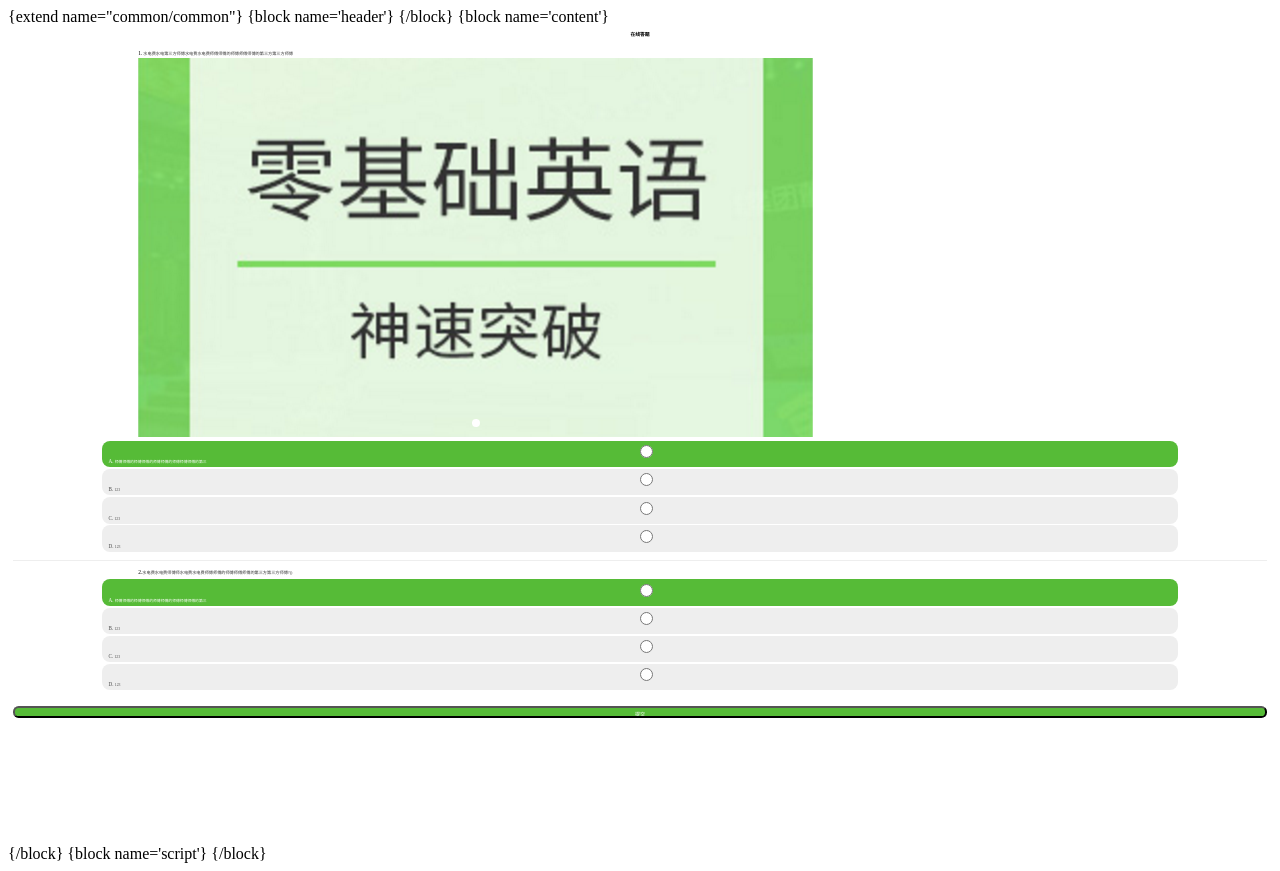
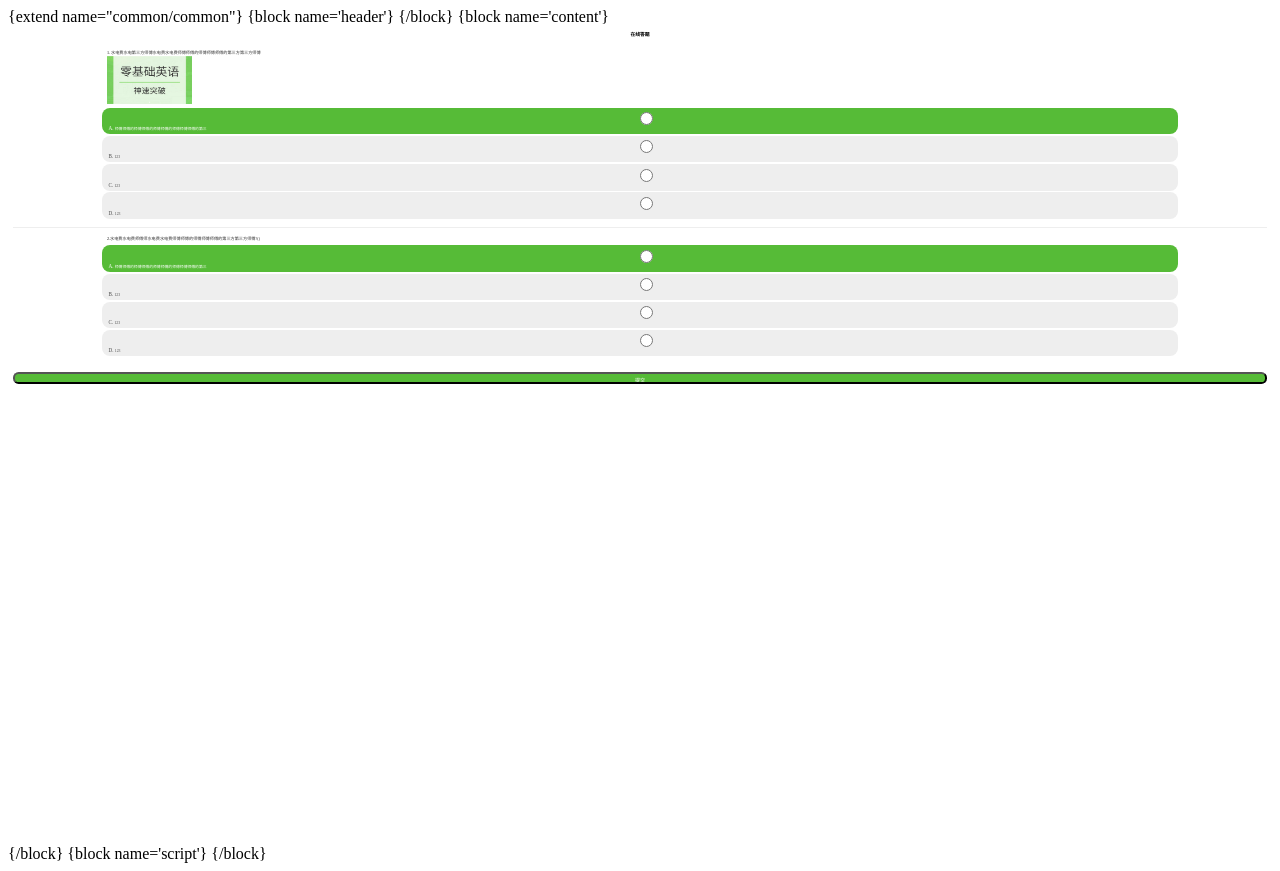
Before and after one commit to kyuang/education, a PHP site: template app/index/view/index/dati.html in a window 1280 px wide. Run offline with PHP 8.4, Linux system fonts and the light colour scheme; the template is opened without the code that fills it, so the values that code supplies are empty.

Commit message:
答题修改

```diff
--- a/public/customer/css/dati.css
+++ b/public/customer/css/dati.css
@@ -32,20 +32,32 @@
 .queli{
 	font-size: 0.26rem;
 	color: #333333;
-	width: 80%;
+	width: 85%;
 	margin: 0 auto;
 	line-height: 0.4rem;
 	margin-bottom: 0.2rem;
+	overflow: hidden;
 
 }
+.xuhaol{
+	float: left;
+	width: 10%;
+	text-align: center;
+}
+.xuhaor{
+	float: left;
+	width: 90%;
+}
 .bigspanfont{
-	font-size: 0.34rem;
+	font-size: 0.26rem;
 	color: #000000;
 }
 
 .anwimg{
-	max-width: 100%;
-
+	min-height: 70%;
+	max-width: 90%;
+	min-height: 2rem;
+	max-height: 3rem;
 }
 
 .qeliint{
```
Also changed, not shown: app/index/view/questions/create.html (+11 -9 lines).
